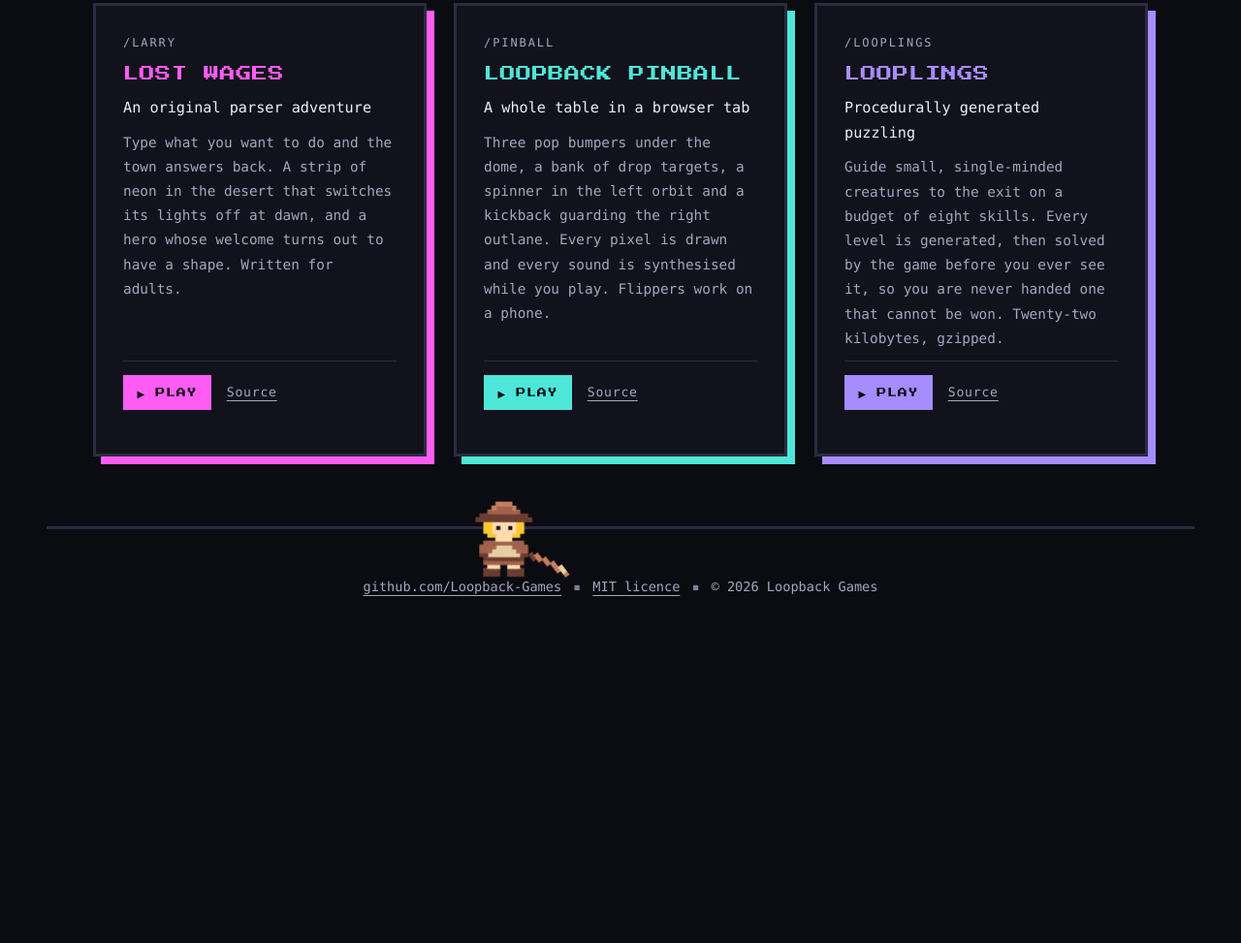
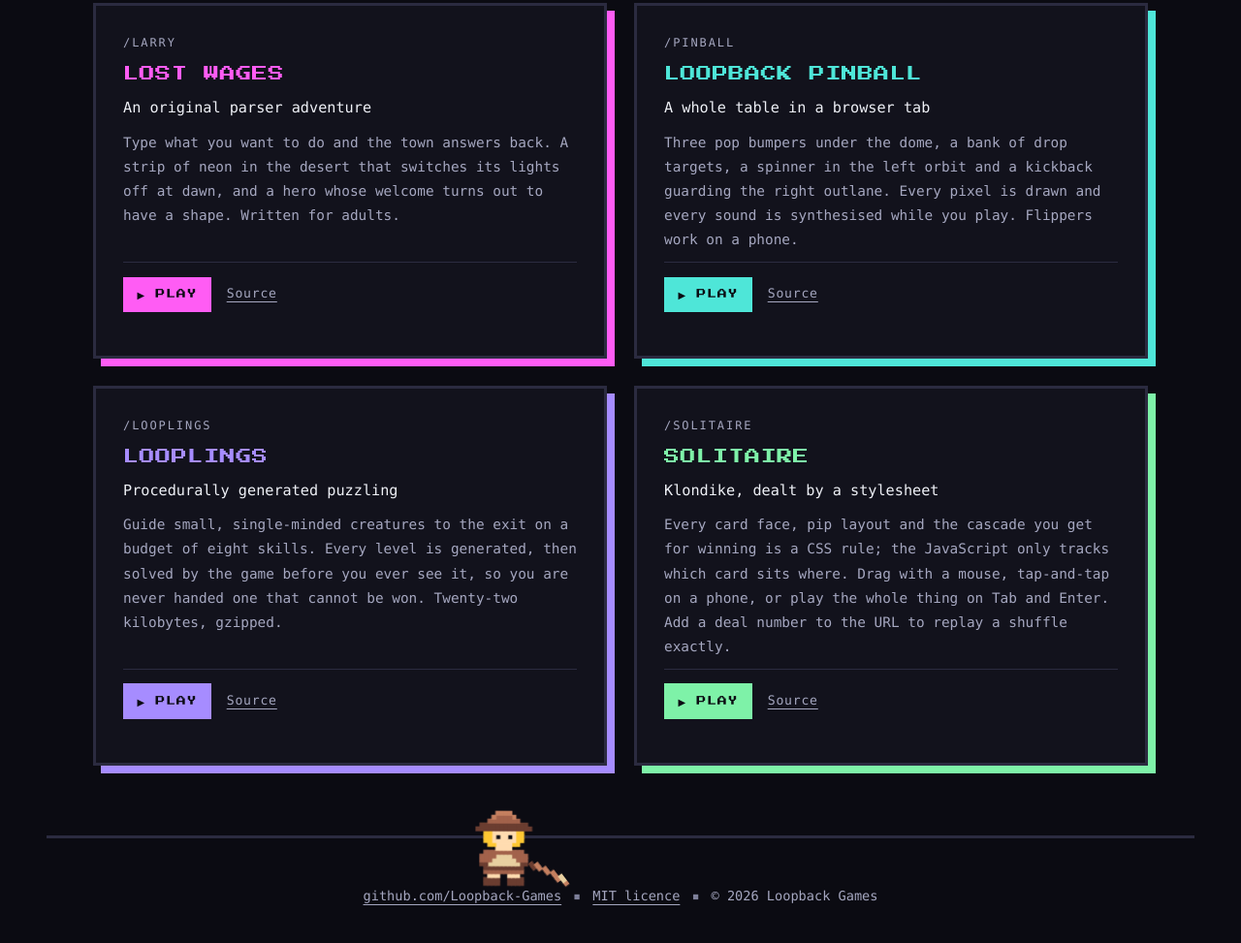
Before and after one commit to Loopback-Games/loopback-games.github.io, a plain HTML site: page index.html in a window 1280 px wide. Shown: the part 853-1826 px from the top of the page at 97% size. Before the commit the page ends 1542 px from the top, so only its background shows below. Drawn offline with Linux system fonts and the light colour scheme.

Commit message:
feat: add Solitaire, and lay the grid out in two columns
The fourth game breaks the grid it lands in. auto-fit packs three cards
across at desktop widths, which strands the fourth alone on a row with
two columns of empty space beside it, and no min-width fixes that:
anything wide enough to stop three fitting at 1280px also stops two
fitting at 768px. So the column count is stated rather than inferred —
one below 40rem, two above. Four cards then read as a block at every
width, and the cards get more room than they had at three across.

Copy is from the game's own README rather than invented: CSS owns the
card faces, the pip layouts and the winning cascade, JavaScript only
tracks which card sits where, and it plays on a mouse, a touchscreen or
the keyboard.

Green joins the accent palette so the fourth card is not a repeat of one
of the other three.

```diff
--- a/index.html
+++ b/index.html
@@ -96,7 +96,7 @@
     <main>
       <section class="section" id="titles" aria-labelledby="titles-heading">
         <h2 class="section__heading" id="titles-heading">
-          <span class="section__glyph" aria-hidden="true">&#9654;</span> Three
+          <span class="section__glyph" aria-hidden="true">&#9654;</span> Four
           titles, all
           <span class="loose"
             >playable<span
@@ -180,6 +180,33 @@
               >
             </p>
           </li>
+
+          <li class="card card--solitaire">
+            <p class="card__route">/solitaire</p>
+            <h3 class="card__title">
+              <a
+                class="card__link"
+                href="https://loopback-games.github.io/solitaire/"
+                >Solitaire</a
+              >
+            </h3>
+            <p class="card__hook">Klondike, dealt by a stylesheet</p>
+            <p class="card__body">
+              Every card face, pip layout and the cascade you get for winning is
+              a CSS rule; the JavaScript only tracks which card sits where. Drag
+              with a mouse, tap-and-tap on a phone, or play the whole thing on
+              Tab and Enter. Add a deal number to the URL to replay a shuffle
+              exactly.
+            </p>
+            <p class="card__actions">
+              <span class="button" aria-hidden="true">&#9654; Play</span>
+              <a
+                class="source"
+                href="https://github.com/Loopback-Games/solitaire"
+                >Source<span class="sr-only"> for Solitaire</span></a
+              >
+            </p>
+          </li>
         </ul>
       </section>
     </main>
--- a/style.css
+++ b/style.css
@@ -22,6 +22,7 @@
   --cyan: #4ee6d8;
   --violet: #a68cff;
   --magenta: #ff5cf4;
+  --lime: #7ef2a8;
 
   --accent: var(--cyan);
 
@@ -284,10 +285,20 @@ main {
 
 /* ---------- game cards ---------- */
 
+/* Two columns, not auto-fit. auto-fit packs three across at desktop widths,
+   which strands the fourth card alone on a row with two columns of empty space
+   beside it. There is no min-width that fixes it either: anything wide enough
+   to stop three fitting at 1280px also stops two fitting at 768px. */
 .grid {
   display: grid;
   gap: clamp(1.25rem, 3vw, 1.75rem);
-  grid-template-columns: repeat(auto-fit, minmax(min(100%, 17.5rem), 1fr));
+  grid-template-columns: 1fr;
+}
+
+@media (min-width: 40rem) {
+  .grid {
+    grid-template-columns: repeat(2, minmax(0, 1fr));
+  }
 }
 
 .card {
@@ -317,6 +328,10 @@ main {
 
 .card--looplings {
   --accent: var(--violet);
+}
+
+.card--solitaire {
+  --accent: var(--lime);
 }
 
 /* The whole card is the target. The title carries the only link in the
```
